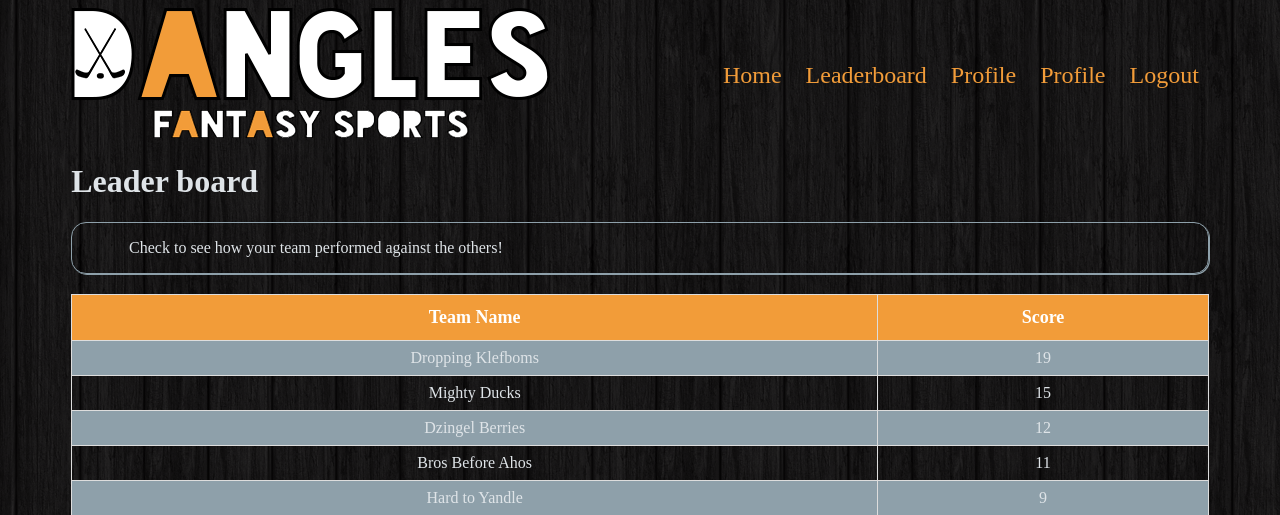
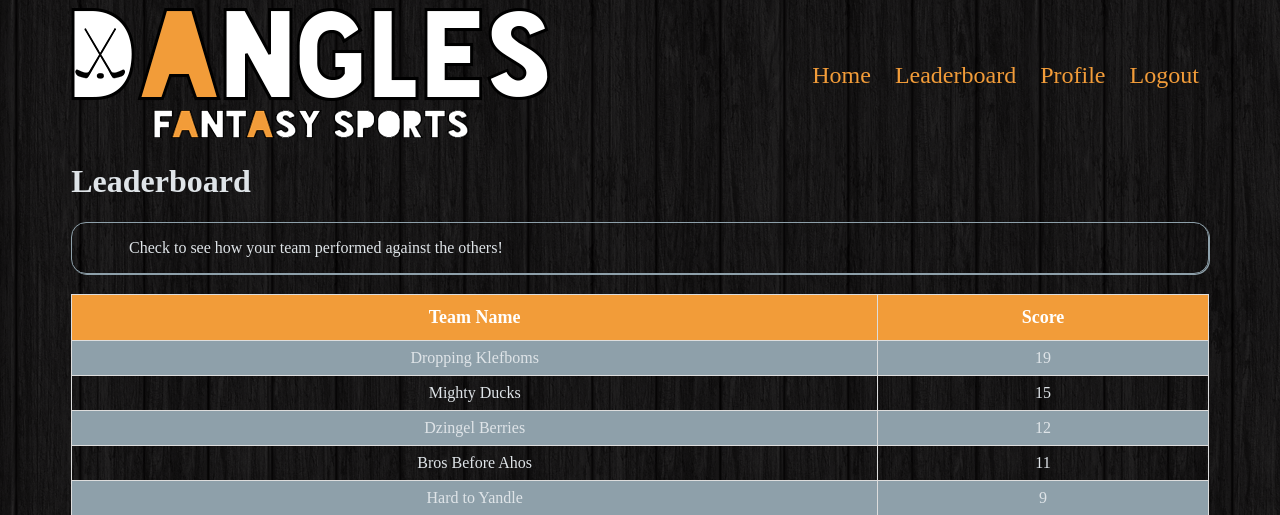
Before and after one commit to uoft-project2-group7/project, a Node server app: page /leaderboard in a window 1280 px wide. Shown: the top 515 px of the page. Run offline with Node 20, Linux system fonts and the light colour scheme; some libraries are stand-ins or nearby versions.

Commit message:
Minor changes to leaderboard and profile

```diff
--- a/views/layouts/main.handlebars
+++ b/views/layouts/main.handlebars
@@ -19,7 +19,6 @@
                 <a href="/">Home</a>
                 <a href="/leaderboard">Leaderboard</a>
                 {{!-- Remove Profile when done --}}
-                <a href="/profile">Profile</a>
                 {{#if loggedIn}}
                 <a href="/profile">Profile</a>
                 <a href="/" id="logout">Logout</a>
--- a/views/leaderboard.handlebars
+++ b/views/leaderboard.handlebars
@@ -1,4 +1,4 @@
-<h1>Leader board</h1>
+<h1>Leaderboard</h1>
 <div class="content-block">
     <p>
         Check to see how your team performed against the others!
```
